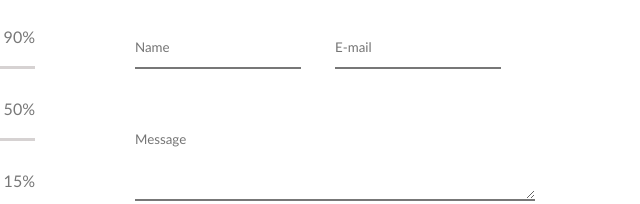
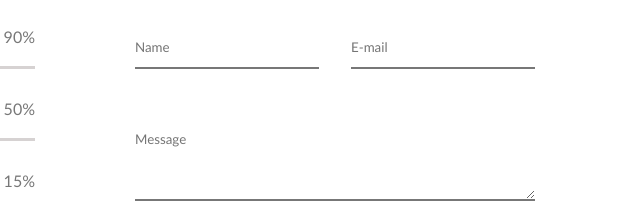
Before and after one commit to donkup/12-coming-soon, a website with bundled scripts: page index.html in a window 1280 px wide. Shown: the part 1014-1218 px from the top of the page, 605-1245 px from the left. Built offline with nearby package versions, Linux system fonts and the light colour scheme; files whose address does not match are found by name.

Commit message:
messege finish

```diff
--- a/css/components/form.css
+++ b/css/components/form.css
@@ -6,10 +6,13 @@ form {
   color: var(--color-grey);
 }
 form > input {
-  margin-right: 30px;
   line-height: 40px;
   border: none;
+  width: 46%;
   border-bottom: 2px solid var(--color-grey);
+}
+form > input:nth-of-type(2) {
+  float: right;
 }
 form > textarea {
   margin-top: 50px;
```
